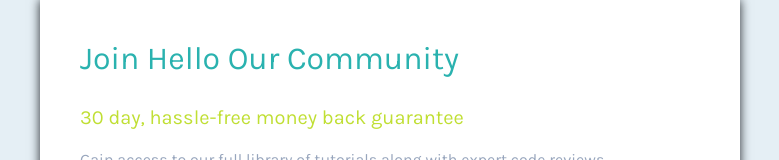
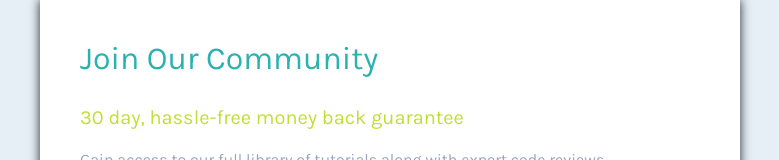
Before and after one commit to KenSparks-Dev/Single-price-grid.github.io, a website: page index.html in a window 1280 px wide. Shown: the top 160 px of the page, without its empty margins (250-1029 px from the left). Drawn offline with nearby package versions, Linux system fonts and the light colour scheme.

Commit message:
removed hello

```diff
--- a/index.html
+++ b/index.html
@@ -22,7 +22,7 @@
       <div class="container-fluid main-container">
         <div class="row top-row">
           <div class="col-12">
-            <h2 class="top-row-title">Join Hello Our Community</h2>
+            <h2 class="top-row-title">Join Our Community</h2>
             <h5 class="top-row-subtitle">30 day, hassle-free money back guarantee</h5>
             <p class="top-row-p">Gain access to our full library of tutorials along with expert code reviews. <br>Perfect
               for any developers who are serious about honing their skills.</p>
```
